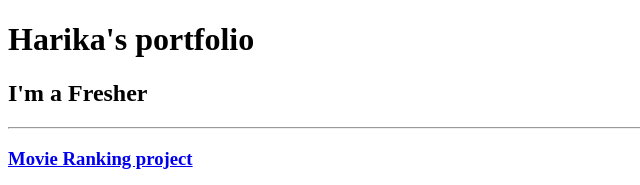
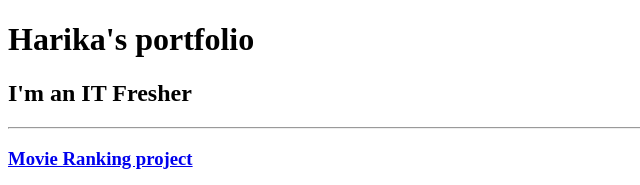
Before and after one commit to Harika-2121/html-portfolio, a plain HTML site: page index.html in a window 1280 px wide. Shown: the top 185 px of the page, 0-640 px from the left. Drawn offline with Linux system fonts and the light colour scheme; files whose address does not match are found by name.

Commit message:
Update index.html

```diff
--- a/index.html
+++ b/index.html
@@ -7,7 +7,7 @@
 </head>
 <body>
     <h1>Harika's portfolio</h1>
-    <h2>I'm a Fresher</h2>
+    <h2>I'm an IT Fresher</h2>
     <hr/>
     <h3><a href="./public/movie-ranking.html">Movie Ranking project</a></h3>
     <img src="./assets/images/movie-ranking.png" height="300"movie-ranking">
```
